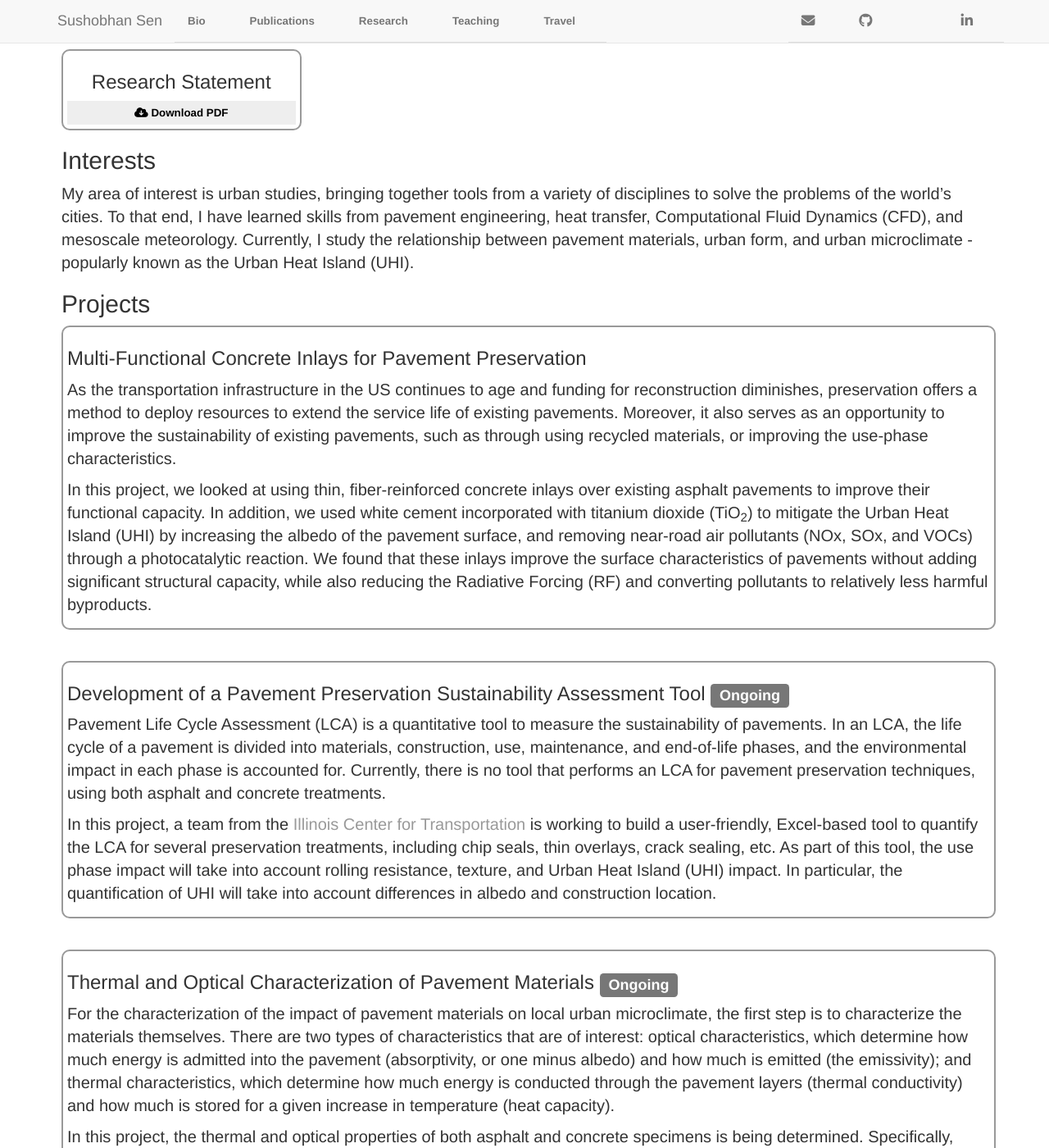
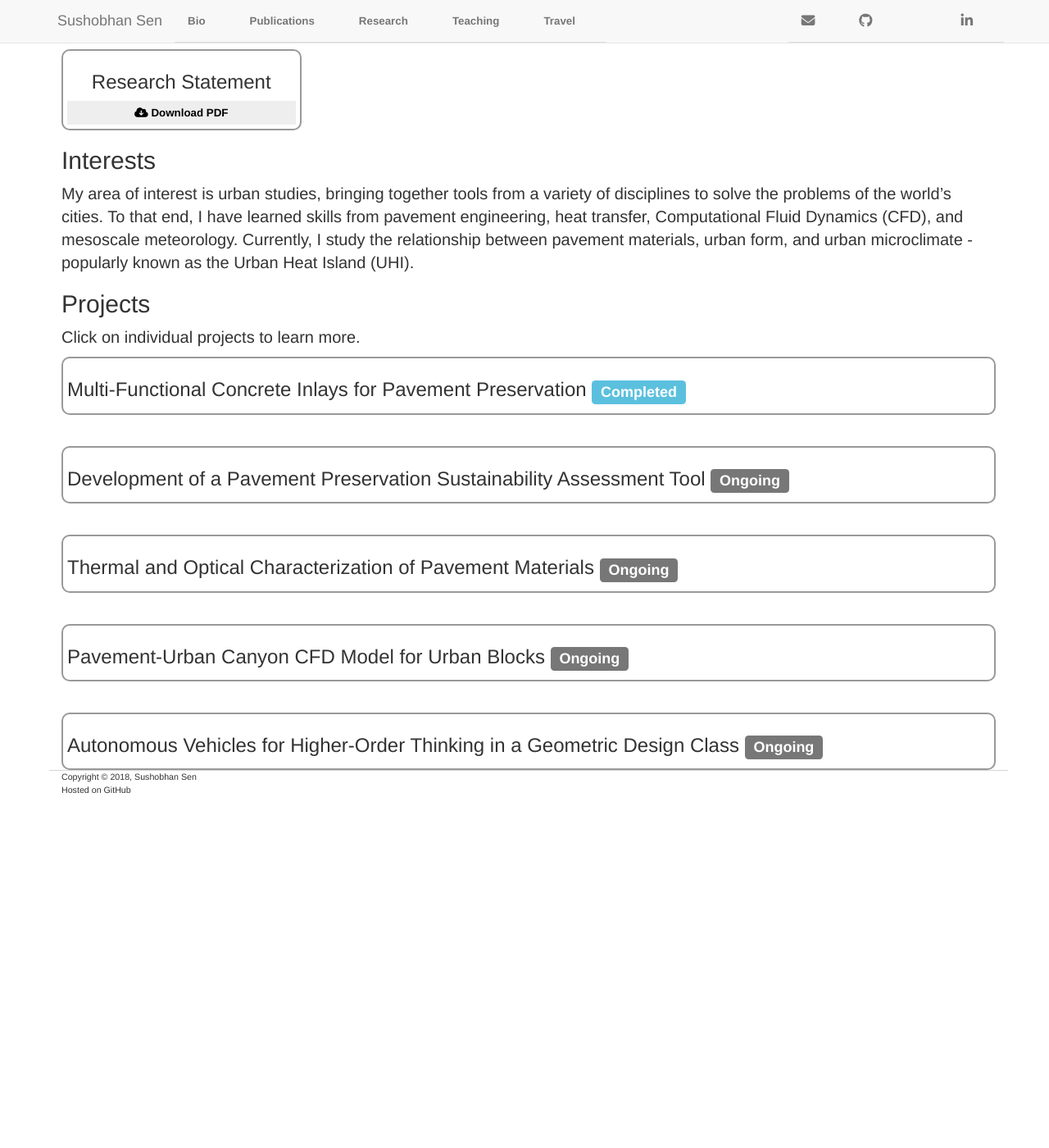
Before and after one commit to sushobhansen/sushobhansen.github.io, a Jekyll site: the page built from research.md, in a window 1280 px wide and 1400 px high. Shown: the whole window at 82% size. Built offline with Jekyll 4.4.1, drawn with Linux system fonts in a browser that asks for light colours; nearby versions of some CDN libraries; a style sheet for code colours, icons or effects is not loaded; some of the changed text lies outside the part shown.

Commit message:
Added autonomous veh study, collapsible headings

```diff
--- a/research.md
+++ b/research.md
@@ -16,26 +16,44 @@ My area of interest is urban studies, bringing together tools from a variety of
 
 ## Projects
 
+Click on individual projects to learn more.
+
 <div class="banner-custom">
-<h3>Multi-Functional Concrete Inlays for Pavement Preservation</h3>
+<h3 data-toggle="collapse" data-target="#multifunc">Multi-Functional Concrete Inlays for Pavement Preservation <span class="label label-info">Completed</span></h3>
+<div id="multifunc" class="collapse">
 <p>As the transportation infrastructure in the US continues to age and funding for reconstruction diminishes, preservation offers a method to deploy resources to extend the service life of existing pavements. Moreover, it also serves as an opportunity to improve the sustainability of existing pavements, such as through using recycled materials, or improving the use-phase characteristics.</p>
 <p>In this project, we looked at using thin, fiber-reinforced concrete inlays over existing asphalt pavements to improve their functional capacity. In addition, we used white cement incorporated with titanium dioxide (TiO<sub>2</sub>) to mitigate the Urban Heat Island (UHI) by increasing the albedo of the pavement surface, and removing near-road air pollutants (NOx, SOx, and VOCs) through a photocatalytic reaction. We found that these inlays improve the surface characteristics of pavements without adding significant structural capacity, while also reducing the Radiative Forcing (RF) and converting pollutants to relatively less harmful byproducts.</p>
+</div><!--multifunc-->
 </div>
 <br>
 <div class="banner-custom">
-<h3>Development of a Pavement Preservation Sustainability Assessment Tool <span class="label label-default">Ongoing</span></h3>
+<h3 data-toggle="collapse" data-target="#psat">Development of a Pavement Preservation Sustainability Assessment Tool <span class="label label-default">Ongoing</span></h3>
+<div id="psat" class="collapse">
 <p>Pavement Life Cycle Assessment (LCA) is a quantitative tool to measure the sustainability of pavements. In an LCA, the life cycle of a pavement is divided into materials, construction, use, maintenance, and end-of-life phases, and the environmental impact in each phase is accounted for. Currently, there is no tool that performs an LCA for pavement preservation techniques, using both asphalt and concrete treatments.</p>
 <p>In this project, a team from the <a href="http://ict.illinois.edu" target="_blank">Illinois Center for Transportation</a> is working to build a user-friendly, Excel-based tool to quantify the LCA for several preservation treatments, including chip seals, thin overlays, crack sealing, etc. As part of this tool, the use phase impact will take into account rolling resistance, texture, and Urban Heat Island (UHI) impact. In particular, the quantification of UHI will take into account differences in albedo and construction location.</p>
+</div><!--psat-->
 </div>
 <br>
 <div class="banner-custom">
-<h3>Thermal and Optical Characterization of Pavement Materials <span class="label label-default">Ongoing</span></h3>
+<h3 data-toggle="collapse" data-target="#thermaloptic">Thermal and Optical Characterization of Pavement Materials <span class="label label-default">Ongoing</span></h3>
+<div id="thermaloptic" class="collapse">
 <p>For the characterization of the impact of pavement materials on local urban microclimate, the first step is to characterize the materials themselves. There are two types of characteristics that are of interest: optical characteristics, which determine how much energy is admitted into the pavement (absorptivity, or one minus albedo) and how much is emitted (the emissivity); and thermal characteristics, which determine how much energy is conducted through the pavement layers (thermal conductivity) and how much is stored for a given increase in temperature (heat capacity).</p>
 <p> In this project, the thermal and optical properties of both asphalt and concrete specimens is being determined. Specifically, albedo is characterized in the laboratory using a spectrophotometer, while thermal properties are characterized using a rapid, lab-based Transient Plane Source (TPS) technique. For concrete specimens, a statistically-controlled predictive model will be developed, while for asphalt specimens, field cores will be used. For both cases, a general range of values will be obtained and compared to values currently used in Mechanistic-Empirical pavement design.</p>
+</div><!--thermaloptic-->
 </div>
 <br>
 <div class="banner-custom">
-<h3>Pavement-Urban Canyon CFD Model for Urban Blocks <span class="label label-default">Ongoing</span></h3>
+<h3 data-toggle="collapse" data-target="#canyoncfd">Pavement-Urban Canyon CFD Model for Urban Blocks <span class="label label-default">Ongoing</span></h3>
+<div id="canyoncfd" class="collapse">
 <p>Computational Fluid Dynamics (CFD) has been used in the past to characterize the flow of wind in urban areas. A few jurisdictions, such as the Netherlands, have developed building codes that require designers to account for pedestrian wind comfort, which can be done through wind tunnel testing or CFD. Fewer studies have considered the effect of building and road configurations on the local microclimate. Research has shown that in urban canyons, the usual ventilation of air becomes constricted, leading to warm air stagnating and increasing local air temperatures.</p>
 <p>In this project, a pavement thermal model is being used together with a 3D CFD model of an urban area. Using a Boussinesq approximation for speed, the wind flow and temperature fields are resolved using a turbulence closure model in order to investigate what pavement strategies can mitigate the heat island in various parts of the city effectively. The study includes a grid convergence investigation, validation, and directional sensitivity analysis. The open-source CFD tool <a href="https://openfoam.org/" target="_blank">OpenFOAM</a> is used.</p>
+</div><!--canyoncfd-->
 </div>
+<br>
+<div class="banner-custom">
+<h3 data-toggle="collapse" data-target="#autonomousveh">Autonomous Vehicles for Higher-Order Thinking in a Geometric Design Class <span class="label label-default">Ongoing</span></h3>
+<div id="autonomousveh" class="collapse">
+<p>Autonomous vehicles, popularly called self-driving cars, have been the focus of research for several years, and have recently caught the attention of policymakers. Most of the transportation engineering-related literature concerning autonomous vehicles revolves around travel pattern and demand forecasting with very little focus has been placed on understanding how the widespread adoption of autonomous vehicles may change pavement geometric design. Given the expected widespread adoption of autonomous vehicles, it becomes crucial to understand and train students on potential changes in geometric design in the future. </p>
+<p>Using a Problem-Based Learning (PBL) approach, the CEE 415 Geometric Design of Roads class will be asked to modify existing geometric design standards from AASHTO to incorporate elements of fully autonomous vehicles. This approach is expected to allow students to critically analyze the standards and prepare them to tackle future challenges. The key outcomes that will be measured through this exercise are critical thinking skills, transferrable skills, and self-perception of the level of learning. </p>
+</div><!--autonomousveh-->
+</div>
```
